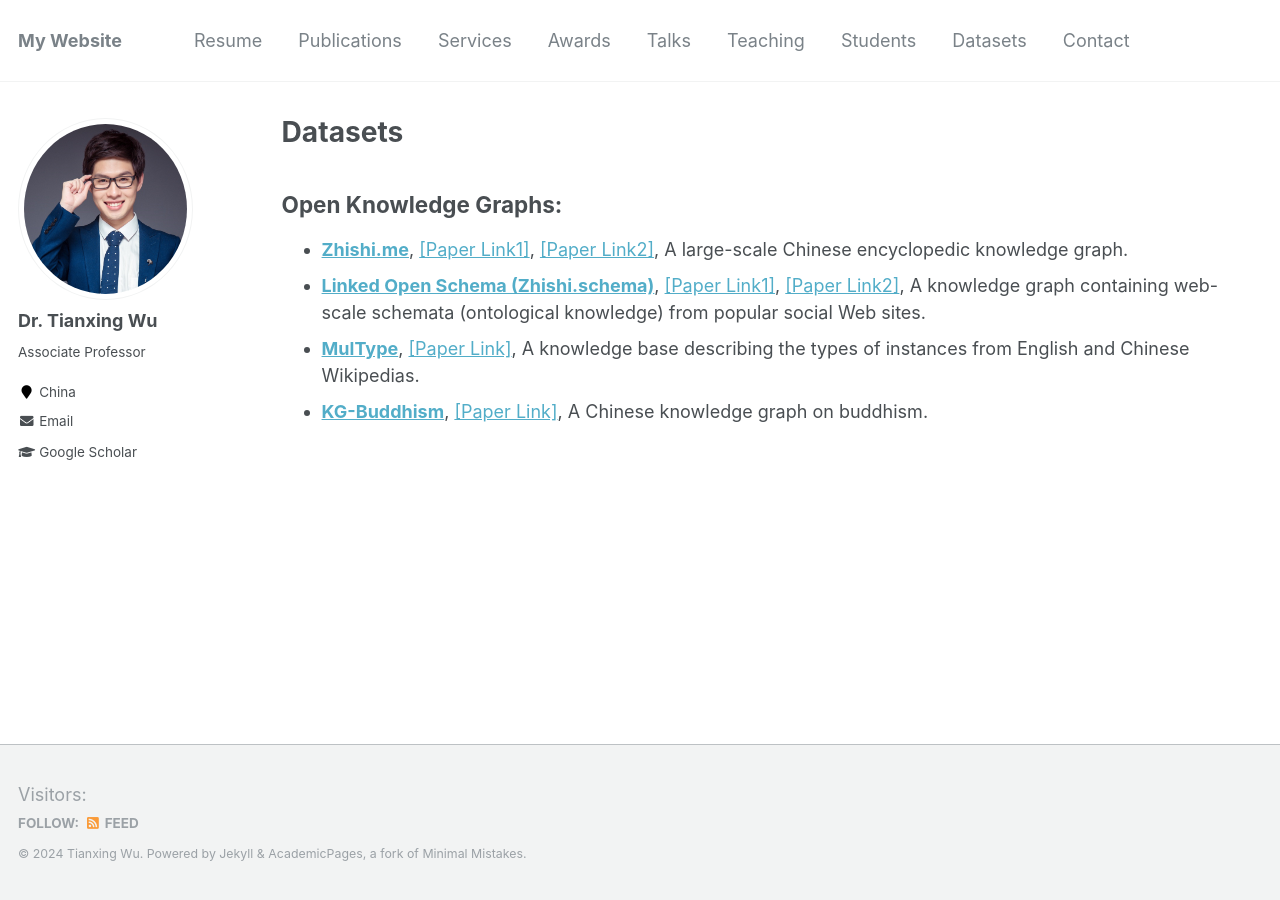
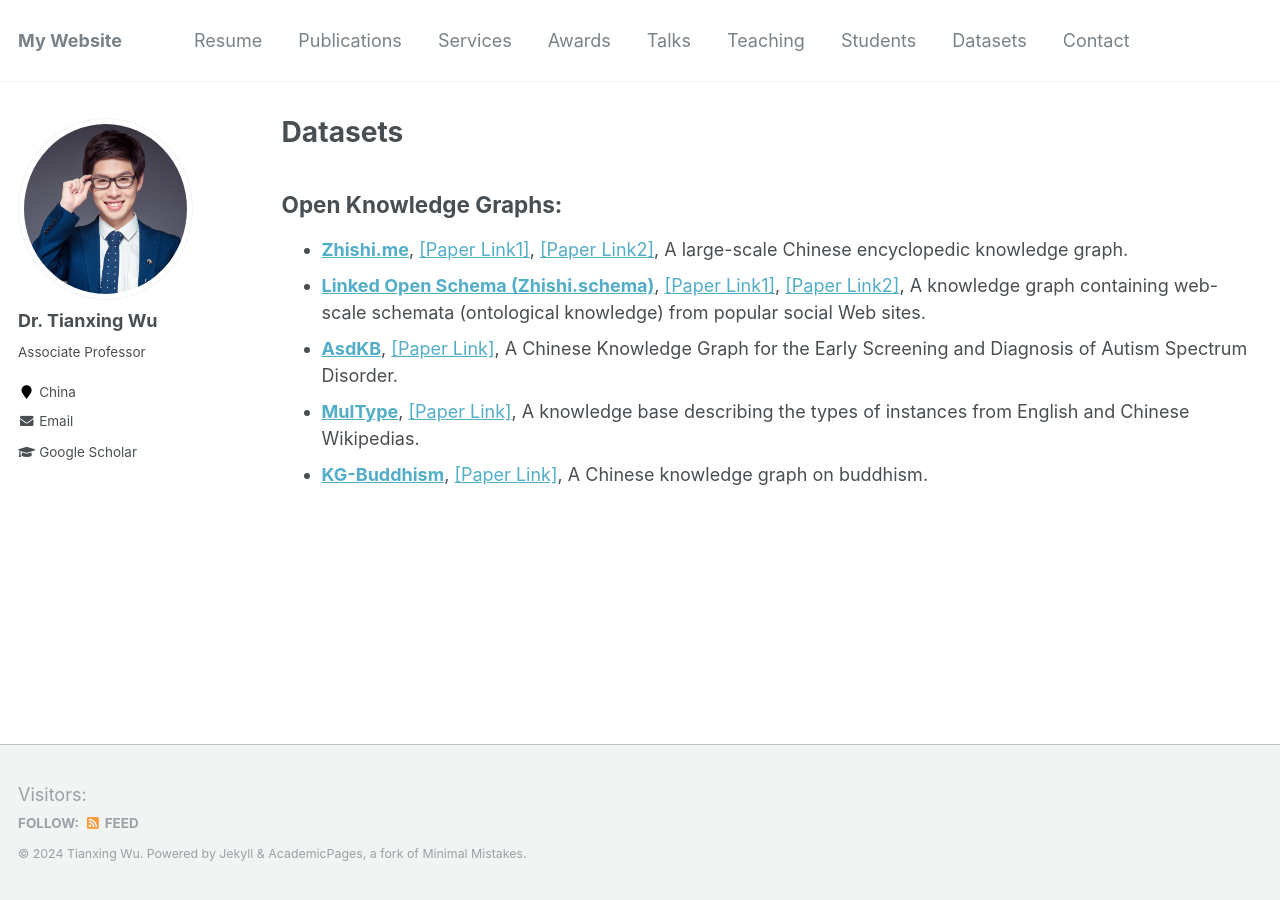
Before and after one commit to tianxing-wu/tianxing-wu.github.io, a Jekyll site: the page built from _pages/datasets.md, in a window 1280 px wide. Built offline with Jekyll 4.4.1, drawn with Linux system fonts in a browser that asks for light colours; comment, search, counter and statistics services are not loaded.

Commit message:
Update datasets.md

```diff
--- a/_pages/datasets.md
+++ b/_pages/datasets.md
@@ -6,7 +6,8 @@ author_profile: true
 ---
 
 ## Open Knowledge Graphs:
-* **[Zhishi.me](http://openkg.cn/dataset/zhishi-me-dump)**, [[Paper Link1]](https://link.springer.com/article/10.1007/s11280-019-00719-4), [[Paper Link2]](https://link.springer.com/chapter/10.1007/978-3-642-25093-4_14), A large-scale Chinese encyclopedic knowledge graph.
-* **[Linked Open Schema (Zhishi.schema)](http://openkg.cn/dataset/linked-open-schema)**, [[Paper Link1]](https://www.sciencedirect.com/science/article/abs/pii/S157082681830026X), [[Paper Link2]](https://link.springer.com/chapter/10.1007/978-3-319-11964-9_19), A knowledge graph containing web-scale schemata (ontological knowledge) from popular social Web sites.
-* **[MulType](http://openkg.cn/dataset/multype)**, [[Paper Link]](https://www.igi-global.com/article/language-independent-type-inference-of-the-instances-from-multilingual-wikipedia/223107), A knowledge base describing the types of instances from English and Chinese Wikipedias.
-* **[KG-Buddhism](http://openkg.cn/dataset/kg-buddhism)**, [[Paper Link]](https://link.springer.com/chapter/10.1007/978-3-319-70682-5_17), A Chinese knowledge graph on buddhism.
+* **[Zhishi.me](http://data.openkg.cn/dataset/zhishi-me-dump)**, [[Paper Link1]](https://link.springer.com/article/10.1007/s11280-019-00719-4), [[Paper Link2]](https://link.springer.com/chapter/10.1007/978-3-642-25093-4_14), A large-scale Chinese encyclopedic knowledge graph.
+* **[Linked Open Schema (Zhishi.schema)](http://data.openkg.cn/dataset/linked-open-schema)**, [[Paper Link1]](https://www.sciencedirect.com/science/article/abs/pii/S157082681830026X), [[Paper Link2]](https://link.springer.com/chapter/10.1007/978-3-319-11964-9_19), A knowledge graph containing web-scale schemata (ontological knowledge) from popular social Web sites.
+* **[AsdKB](http://data.openkg.cn/dataset/asdkb)**, [[Paper Link]](https://link.springer.com/chapter/10.1007/978-3-031-47243-5_4), A Chinese Knowledge Graph for the Early Screening and Diagnosis of Autism Spectrum Disorder.
+* **[MulType](http://data.openkg.cn/dataset/multype)**, [[Paper Link]](https://www.igi-global.com/article/language-independent-type-inference-of-the-instances-from-multilingual-wikipedia/223107), A knowledge base describing the types of instances from English and Chinese Wikipedias.
+* **[KG-Buddhism](http://data.openkg.cn/dataset/kg-buddhism)**, [[Paper Link]](https://link.springer.com/chapter/10.1007/978-3-319-70682-5_17), A Chinese knowledge graph on buddhism.
```
